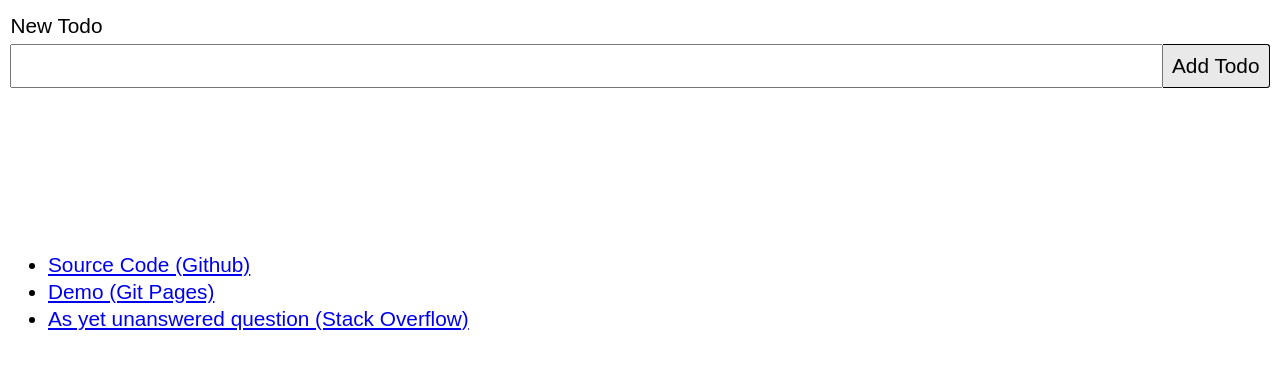
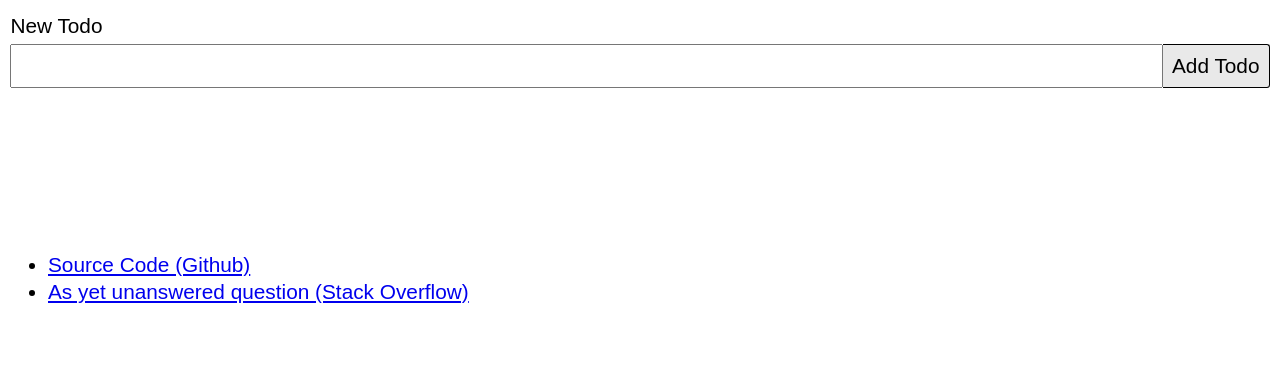
Before and after one commit to chrisnajman/sortable-todo-list, a plain HTML site: page index.html in a window 1280 px wide. Shown: the part 100-468 px from the top of the page. Drawn offline with nearby package versions, Linux system fonts and the light colour scheme.

Commit message:
Removed demo link from index.html

```diff
--- a/index.html
+++ b/index.html
@@ -44,11 +44,6 @@
           >
         </li>
         <li>
-          <a href="http://" target="_blank" rel="noopener noreferrer"
-            >Demo (Git Pages)</a
-          >
-        </li>
-        <li>
           <a
             href="https://stackoverflow.com/questions/74864907/sortable-to-do-list-saves-to-local-storage-but-item-order-changes-after-to-do-is"
             target="_blank"
```
